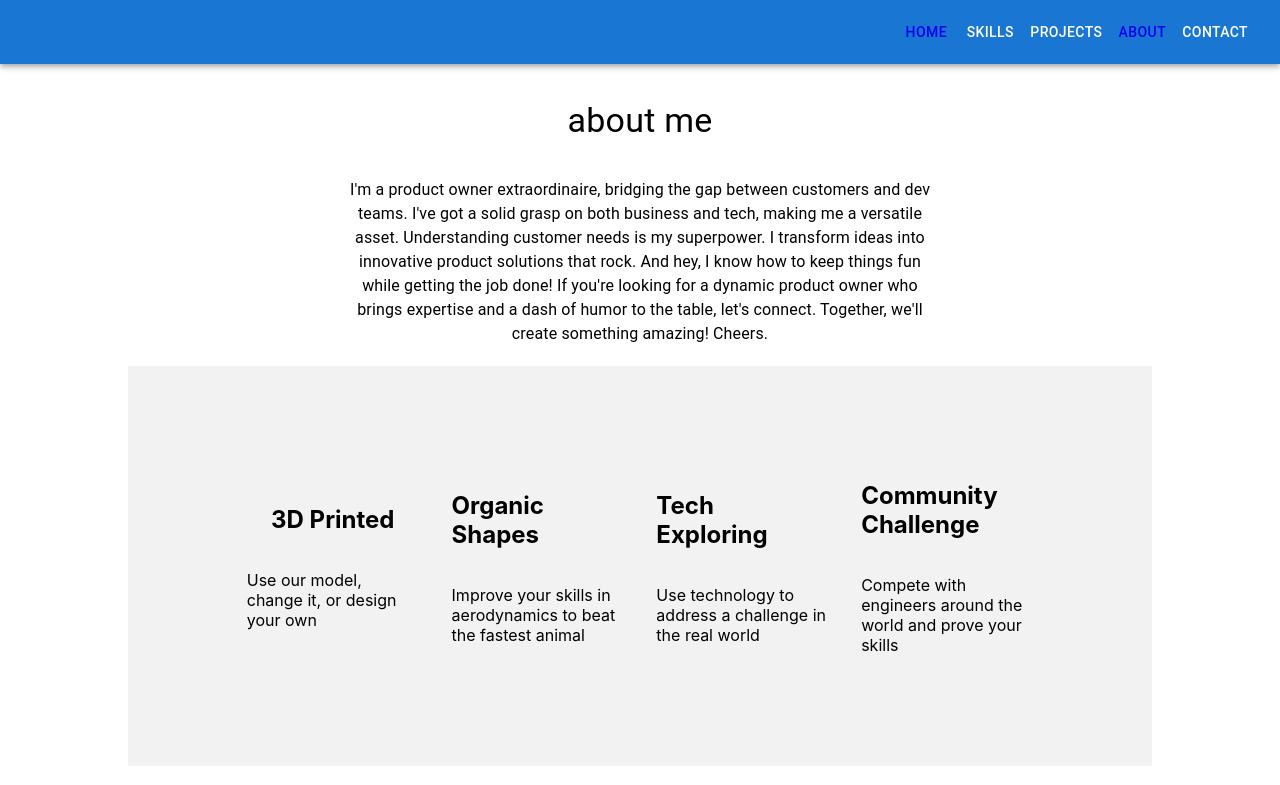
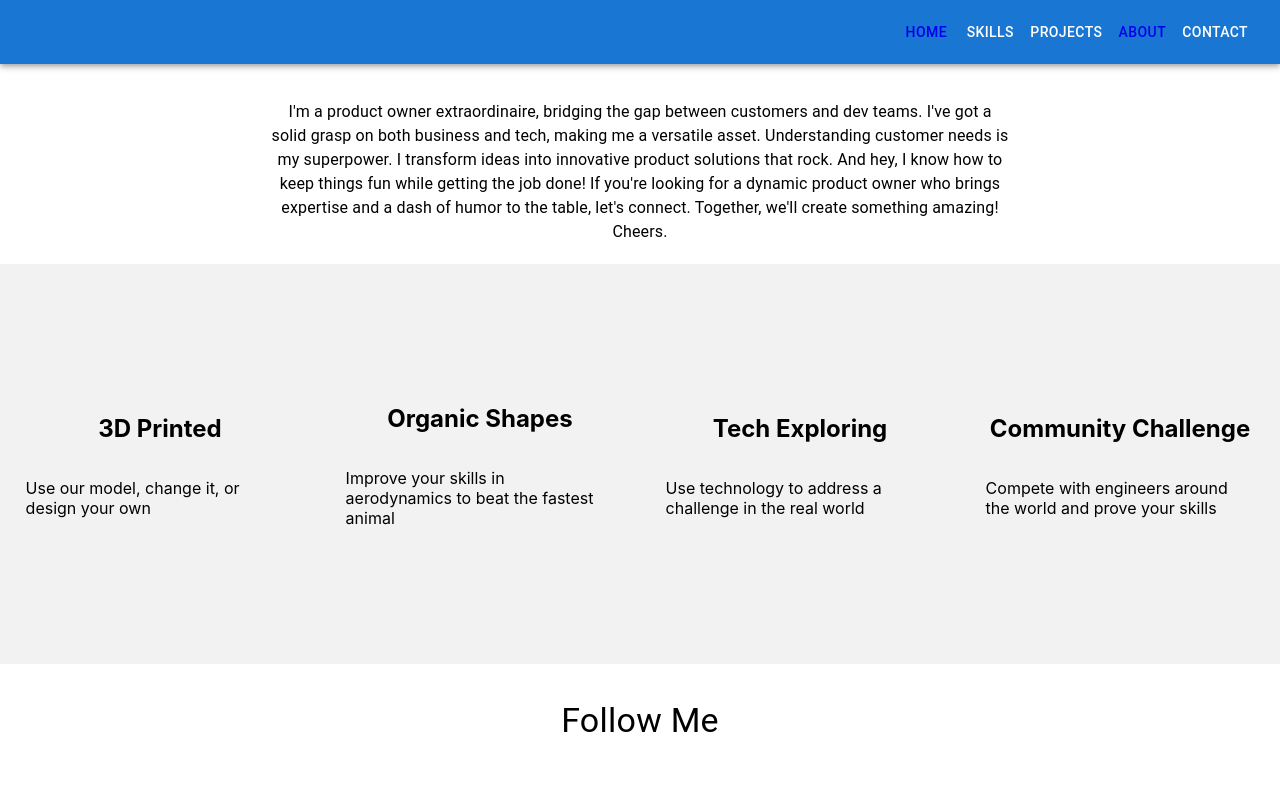
Before and after one commit to joelmoliveira/AboutMeWebsite, a React (Create React App) app: page /about in a window 1280 px wide. Shown: the top 785 px of the page. Built offline with nearby package versions, Linux system fonts and the light colour scheme.

Commit message:
some progress in the about page

```diff
--- a/src/components/AboutMe/AboutMe.js
+++ b/src/components/AboutMe/AboutMe.js
@@ -1,23 +1,28 @@
 import React from "react";
 import { Grid } from "@mui/material";
 
-//components
+// Components
 import TextComponent from "../TextCompon/textComp";
 import FollowMe from "../FollowMe/FollowMe";
 import FourBox from "../fourBox_section/FourBox";
 
-//Copy
+// Copy
 import ContentEnglish from "../../Content/contentEnglish.json";
-const { aboutMe } = ContentEnglish
+const { aboutMe } = ContentEnglish;
 
 const AboutMe = () => {
   return (
-    <Grid container sx={{ maxWidth: "80%", margin: "0 auto" }}>
-      <Grid item xs={12} md={12}>
-        <TextComponent title={aboutMe.title} centered={true} />
+    <Grid container>
+      <Grid item xs={12} md={12} sx={{ maxWidth: "80%", margin: "0 auto" }}>
         <TextComponent text={aboutMe.text} centered={true} />
-        <FourBox />
-        <TextComponent title={aboutMe.followMe}/>
+      </Grid>
+      <Grid item xs={12} md={12} sx={{ maxWidth: "100%", margin: "0 auto" }}>
+        <div style={{ width: "100%" }}>
+          <FourBox />
+        </div>
+      </Grid>
+      <Grid item xs={12} md={12} sx={{ maxWidth: "80%", margin: "0 auto" }}>
+        <TextComponent title={aboutMe.followMe} centered={true} />
         <FollowMe />
       </Grid>
     </Grid>
--- a/src/components/fourBox_section/FourBox.js
+++ b/src/components/fourBox_section/FourBox.js
@@ -9,7 +9,8 @@ const useStyles = makeStyles((theme) => ({
     flexDirection: "row",
     justifyContent: "space-between",
     alignItems: "center",
-    padding: "0 10%",
+    padding: 0,
+    width: "100%",
     [theme.breakpoints.down("sm")]: {
       flexDirection: "column",
       padding: "10% 5%",
```
Also changed, not shown: src/components/SectionNA/SectionNA.js (+8 -4 lines).
